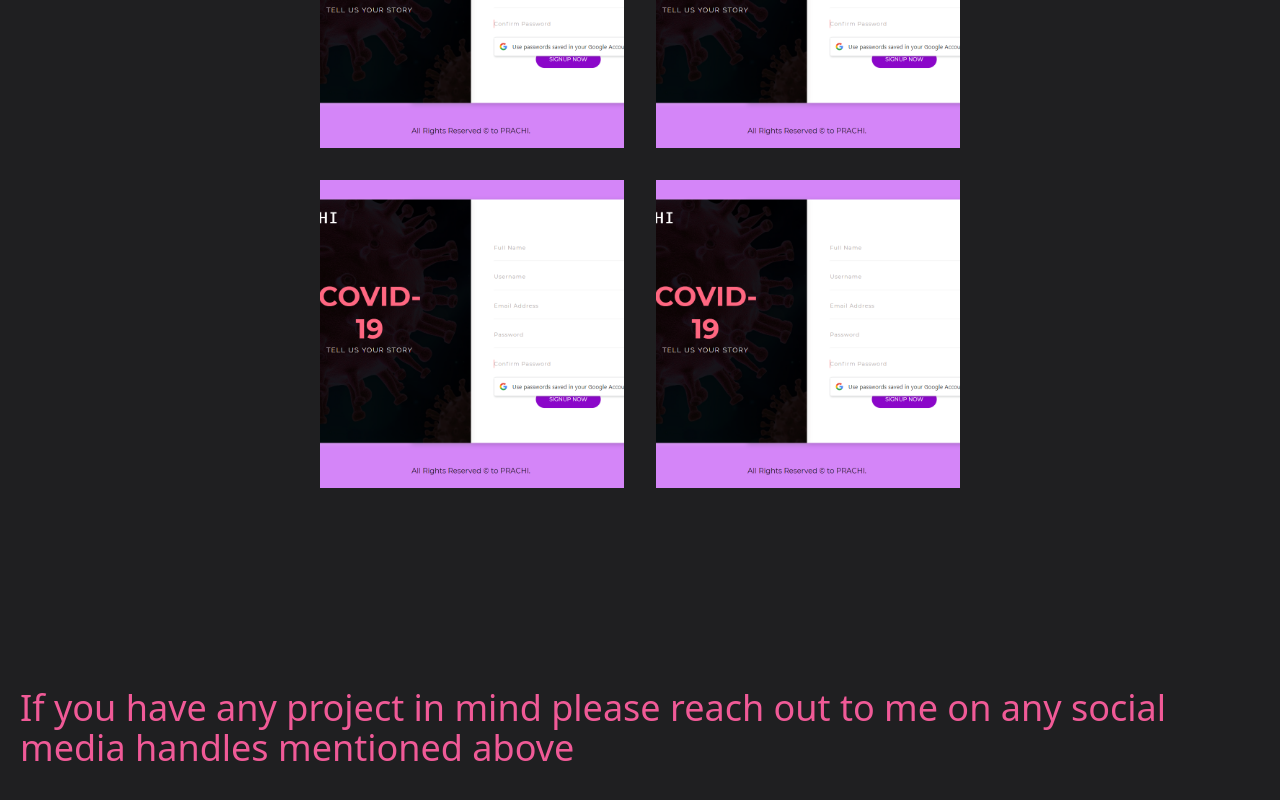
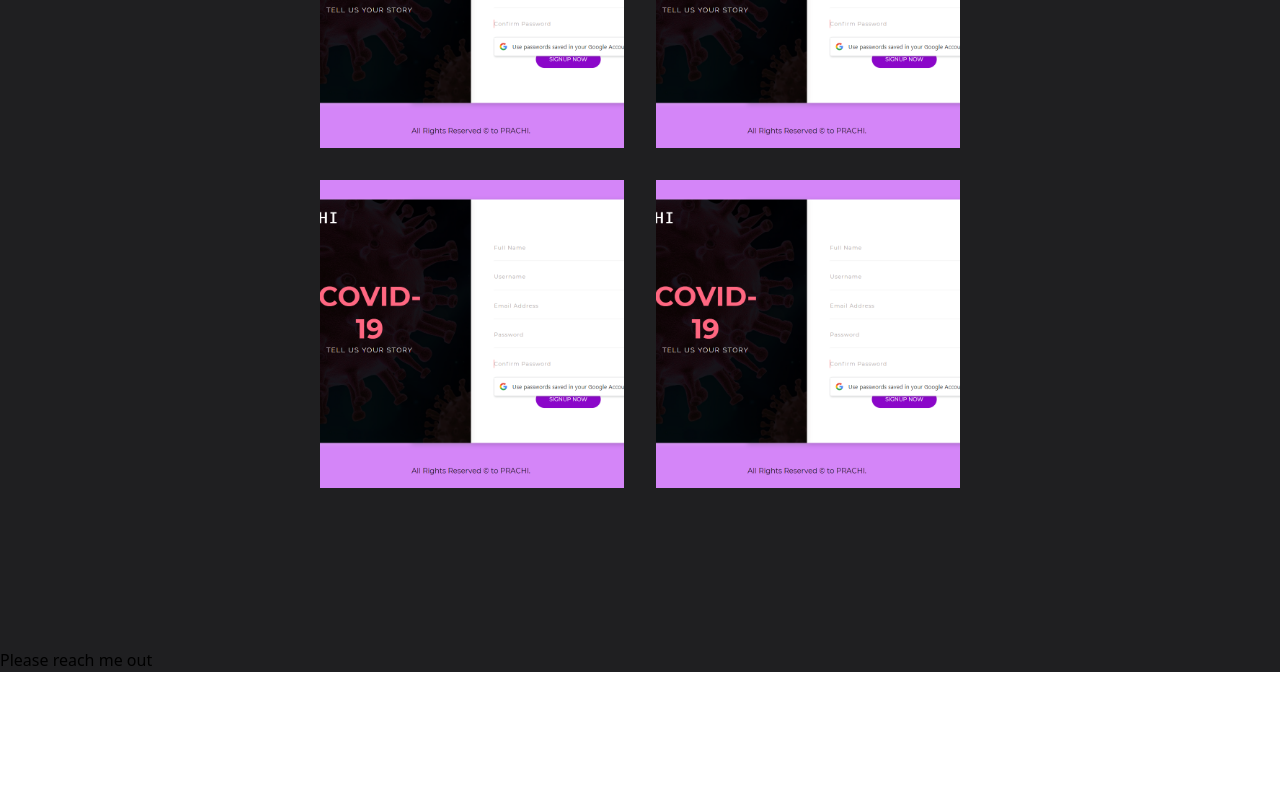
Before and after one commit to prachip1/devprachi, a React (Create React App) app: page / in a window 1280 px wide. Shown: the part 1266-2066 px from the top of the page. After the commit the page ends 1938 px from the top, so only its background shows below. Built offline with nearby package versions, Linux system fonts and the light colour scheme.

Commit message:
this commit is to check

```diff
--- a/src/components/Contact.js
+++ b/src/components/Contact.js
@@ -4,17 +4,12 @@ export default function Contact() {
 
 return (
     <section id="contact" className="relative bg-black-light">
-      <div className="container w-full px-5 py-10 mx-auto flex sm:flex-nowrap flex-wrap">
-
-           <h2 className="sm:text-4xl text-3xl font-medium title-font mb-4 text-pink-dark">
-             If you have any project in mind please reach out to me on any social media handles mentioned above
-            </h2>
 
 
+           <h2>
+           Please reach me out
+           </h2>
 
-
-
-      </div>
     </section>
   );
 }
```
